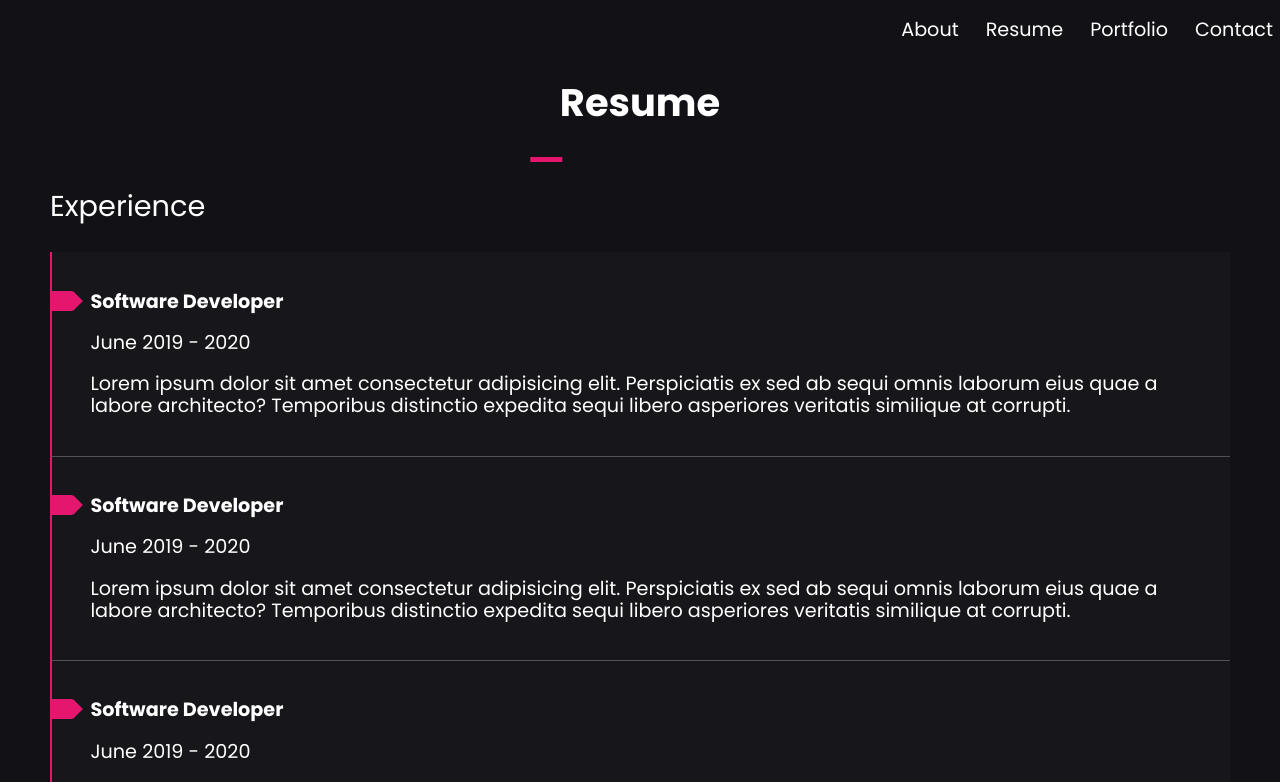
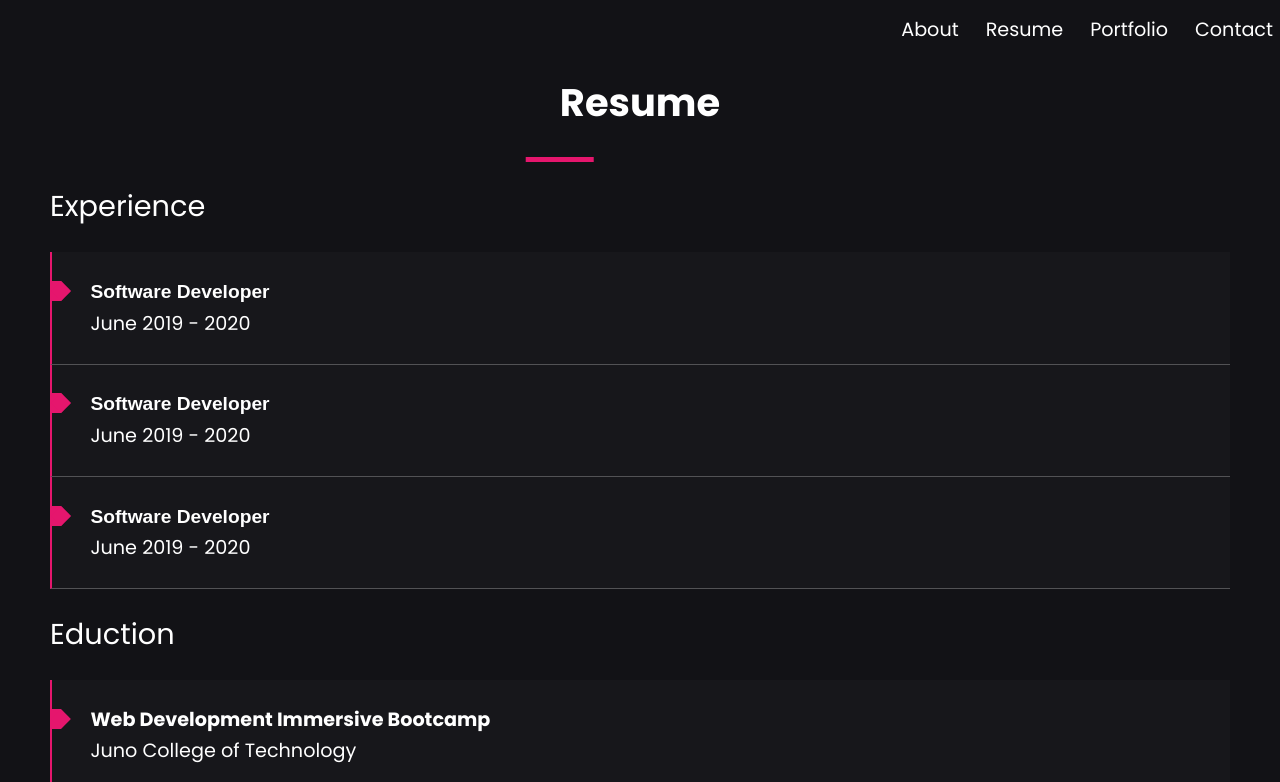
Before and after one commit to CianORuanaidh/cianoruanaidh_site_2020, a React (Create React App) app: page /resume in a window 1280 px wide. Shown: the top 782 px of the page. Built offline with nearby package versions, Linux system fonts and the light colour scheme.

Commit message:
resume section styling

```diff
--- a/src/App.css
+++ b/src/App.css
@@ -53,3 +53,10 @@ h3 {
 main.main-body {
   padding-top: 60px;
 }
+
+button {
+  background: none;
+  border: none;
+  padding: 0;
+  font-weight: inherit;
+}
--- a/src/components/HeroSection.js
+++ b/src/components/HeroSection.js
@@ -21,6 +21,7 @@ class HeroSection extends React.Component {
     }
 
     componentDidMount() {
+        console.log('componentDidMount')
         this.timerID = setInterval(
             () => this.tick(),
             1500
@@ -28,6 +29,7 @@ class HeroSection extends React.Component {
     }
 
     componentWillUnmount() {
+        console.log('componentDidMount')
         clearInterval(this.timerID);
     }
 
--- a/src/components/_elements/ResumeExperienceTile.js
+++ b/src/components/_elements/ResumeExperienceTile.js
@@ -2,11 +2,70 @@ import React from 'react';
 
 import '../../styles/ResumeExperienceTile.css';
 
-const ResumeExperienceTile = (props) => (
+import { FontAwesomeIcon } from '@fortawesome/react-fontawesome';
+import { faDotCircle } from '@fortawesome/free-solid-svg-icons';
+
+
+const ResumeExperienceTileOLD = (props) => (
     <div className="experience-tile">
-        <h4 className="title">Software Developer</h4>
+        <h4 className="title"><button className="title">Software Developer</button></h4>
         <p>June 2019 - 2020</p>
-        <p>Lorem ipsum dolor sit amet consectetur adipisicing elit. Perspiciatis ex sed ab sequi omnis laborum eius quae a labore architecto? Temporibus distinctio expedita sequi libero asperiores veritatis similique at corrupti.</p>
+        <p className="description">Lorem ipsum dolor sit amet consectetur adipisicing elit. Perspiciatis ex sed ab sequi omnis laborum eius quae a labore architecto? Temporibus distinctio expedita sequi libero asperiores veritatis similique at corrupti.</p>
     </div>
 );
+
+
+class ResumeExperienceTile extends React.Component {
+    constructor(props) {
+        super(props);
+        this.state = {
+            isToggleOn: false,
+            isMouseOver: false
+        };
+    }
+
+    handleClick = () => {
+        this.setState(state => ({
+          isToggleOn: !state.isToggleOn,
+          isMouseOver: state.isMouseOver
+        }));
+        this.className();
+    }
+
+    onMouseLeave = () => {
+        this.setState(state => ({
+            isToggleOn: state.isToggleOn,
+            isMouseOver: false
+        }));
+        this.className();
+    }
+
+    onMouseEnter = () => {
+        this.setState(state => ({
+            isToggleOn: state.isToggleOn,
+            isMouseOver: true
+        }));
+        this.className();
+    }
+
+    className = () => {
+        let classString = 'experience-tile';
+        if (this.state.isToggleOn || this.state.isMouseOver) {
+            classString += ' show-more'
+        }
+        console.log(this.state)
+        return classString;
+    }
+
+    render() {
+        return (
+            <div className={this.className()} onClick={this.handleClick} onMouseLeave={this.onMouseLeave} onMouseEnter={this.onMouseEnter}>
+                <h4 className="title"><button className="title">Software Developer</button>{ this.state.isToggleOn ? <span className='toggle-on-icon'><FontAwesomeIcon icon={faDotCircle} /></span> : ''}</h4>
+                <p>June 2019 - 2020</p>
+                <p className="description">Lorem ipsum dolor sit amet consectetur adipisicing elit. Perspiciatis ex sed ab sequi omnis laborum eius quae a labore architecto? Temporibus distinctio expedita sequi libero asperiores veritatis similique at corrupti.</p>
+            </div>
+        );
+    }
+}
+
 export default ResumeExperienceTile;
--- a/src/styles/ResumeExperienceTile.css
+++ b/src/styles/ResumeExperienceTile.css
@@ -2,22 +2,27 @@
     border-bottom: 1px solid rgba(255, 255, 255, 0.25);
     border-left: 2px solid #e5166D;
     background-color: rgba(225, 225, 225, 0.025);
-    padding: 1rem 2rem;
+    /* padding: 0.5rem 1rem 0.5rem 2rem; */
     /* opacity: 0.75; */
+    padding: 1rem 1rem 1rem 2rem;
     position: relative;
 }
 
-.experience-tile .title {
-    margin: 1rem 0;
+.experience-tile h4 ,
+.experience-tile p {
+    margin: 0.5rem 0;
 }
 
 .experience-tile .title::before {
     content: '';
-    width: 20px;
+    width: 9px;
     height: 20px;
     background-color: #e5166D;
     position: absolute;
     left: 0;
+
+    transition: width 0.1s ease-out;
+
 }
 
 .experience-tile .title::after {
@@ -26,7 +31,65 @@
     height: 14px;
     background-color: #e5166D;
     position: absolute;
+    left: 2px;
+    transform: rotate(45deg);
+    margin-top: 3px;
+
+    transition: left 0.1s ease-out;
+
+}
+
+.experience-tile.show-more .title::before {
+    content: '';
+    width: 20px;
+    height: 20px;
+    background-color: #e5166D;
+    position: absolute;
+    left: 0;
+
+    transition: width 0.1s ease-out;
+
+}
+
+.experience-tile.show-more .title::after {
+    content: '';
+    width: 14px;
+    height: 14px;
+    background-color: #e5166D;
+    position: absolute;
     left: 14px;
     transform: rotate(45deg);
     margin-top: 3px;
+
+    transition: left 0.1s ease-out;
+
 }
+
+.experience-tile.show-more {
+ background-color: rgba(225, 225, 225, 0.05);
+}
+
+.experience-tile .description {
+    overflow: hidden;
+    max-height: 0;
+    transition: max-height 1s ease-out;
+    margin: 0;
+}
+
+.experience-tile.show-more .description {
+    height: auto;
+    max-height: 600px;
+    transition: max-height 3s ease-out;
+}
+
+button:focus + p + p.description {
+    height: 100px;
+    max-height: 600px;
+}
+
+.toggle-on-icon {
+    color: #e5166D;
+    font-size: 0.5rem;
+    margin-left: 10px;
+    vertical-align: middle;
+}
```
Also changed, not shown: src/App.js (+4 -4 lines), src/components/HeroSocialLinks.js (+4 -13 lines).
